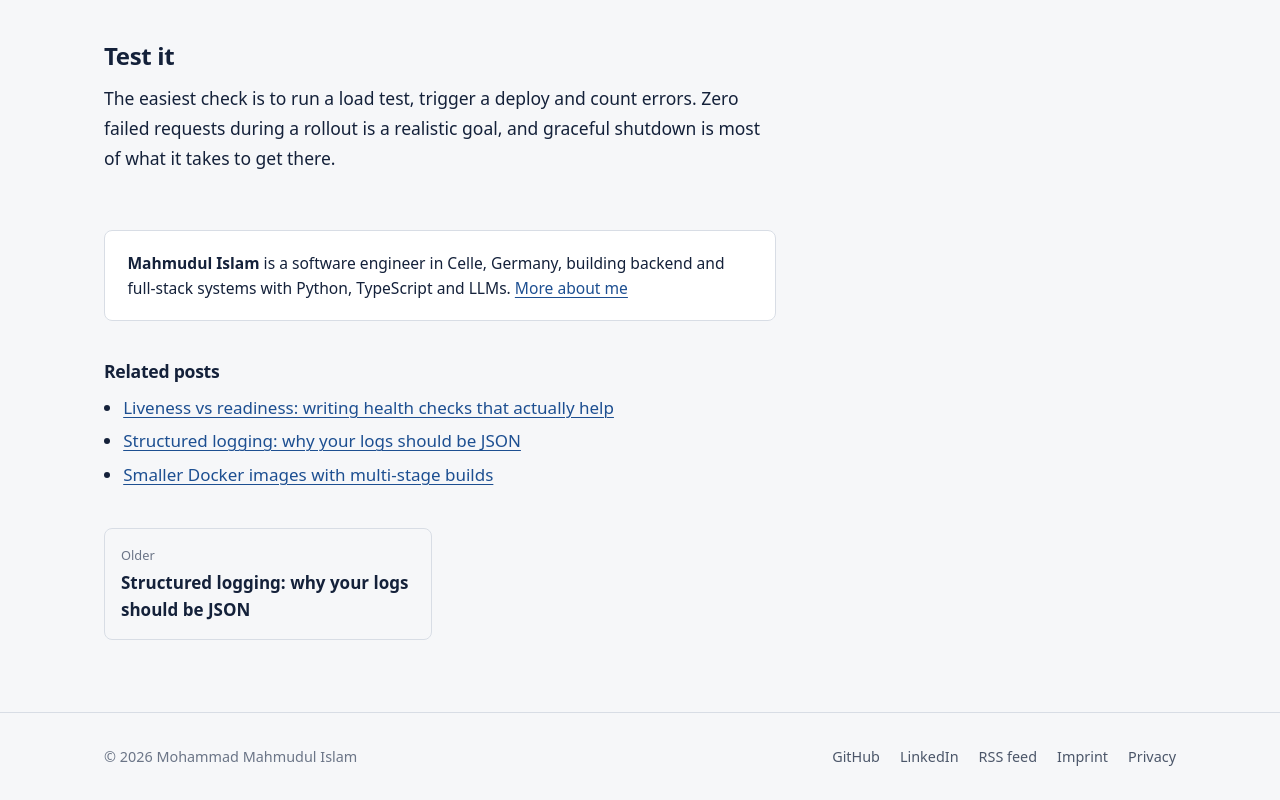
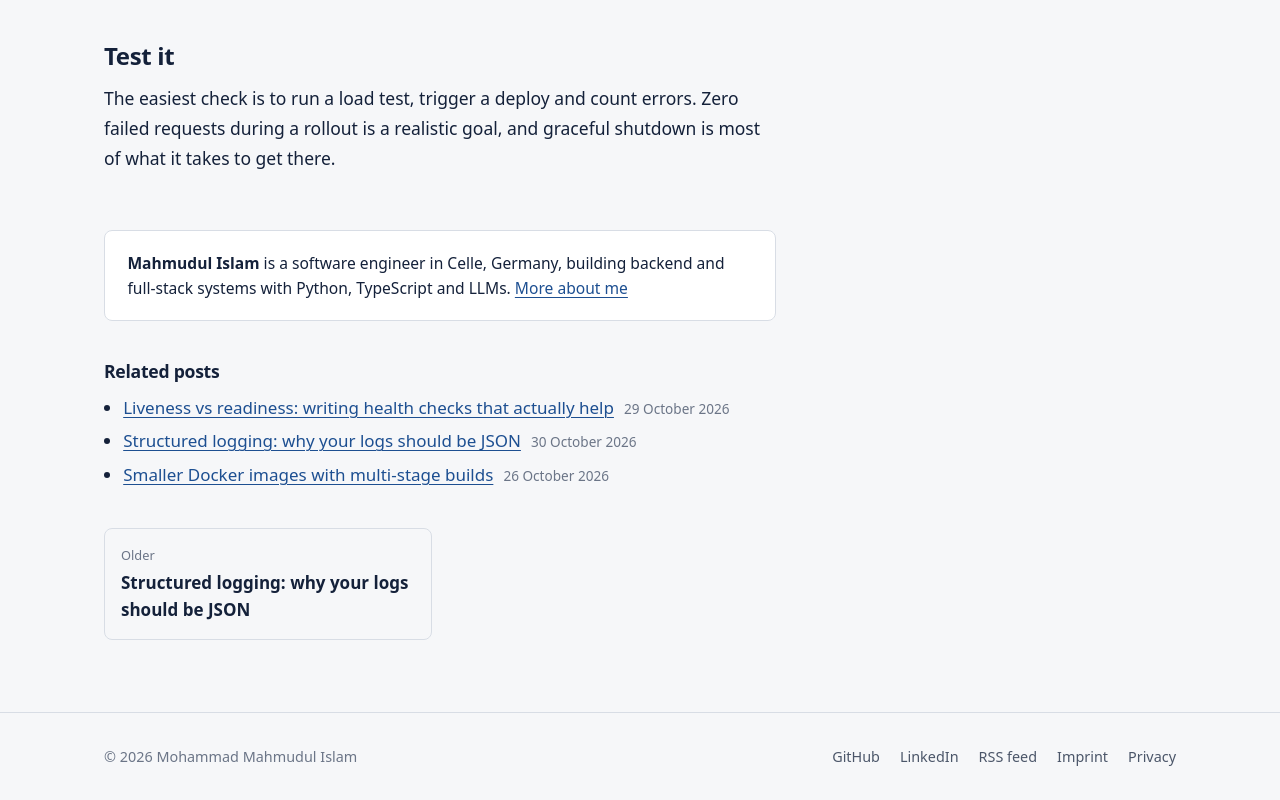
Before and after one commit to mahmudul-islam32/portfolio, an Astro site: page /blog/2026-10-31-graceful-shutdown-sigterm in a window 1280 px wide. Shown: the part 2990-3790 px from the top of the page. Built offline with nearby package versions, Linux system fonts and the light colour scheme; Astro itself is replaced by a stand-in of ours.

Commit message:
Show the publish date next to related posts

```diff
--- a/src/pages/blog/[...slug].astro
+++ b/src/pages/blog/[...slug].astro
@@ -105,7 +105,7 @@ const ld = [
     {related.length > 0 && (
       <section class="related" aria-labelledby="related-title">
         <h2 id="related-title">{de ? 'Ähnliche Beiträge' : 'Related posts'}</h2>
-        <ul>{related.map((r) => <li><a href={postUrl(r)} lang={r.data.lang}>{r.data.title}</a></li>)}</ul>
+        <ul>{related.map((r) => <li><a href={postUrl(r)} lang={r.data.lang}>{r.data.title}</a> <time datetime={r.data.date.toISOString()}>{formatDate(r.data.date, lang)}</time></li>)}</ul>
       </section>
     )}
 
@@ -134,6 +134,7 @@ const ld = [
   .related { margin-top: 2.5rem; }
   .related h2 { font-size: 1.1rem; margin-bottom: 0.75rem; }
   .related ul { margin: 0; padding-left: 1.2rem; display: grid; gap: 0.4rem; }
+  .related time { font-size: 0.85rem; color: var(--ink-3); margin-left: 0.35rem; }
   .pager { display: grid; grid-template-columns: 1fr 1fr; gap: 1rem; margin-top: 2.5rem; }
   .pager a { display: grid; gap: 0.2rem; text-decoration: none; color: var(--ink); font-weight: 600; padding: 1rem; border: 1px solid var(--rule); border-radius: 8px; }
   .pager a:hover { border-color: var(--accent); }
```
